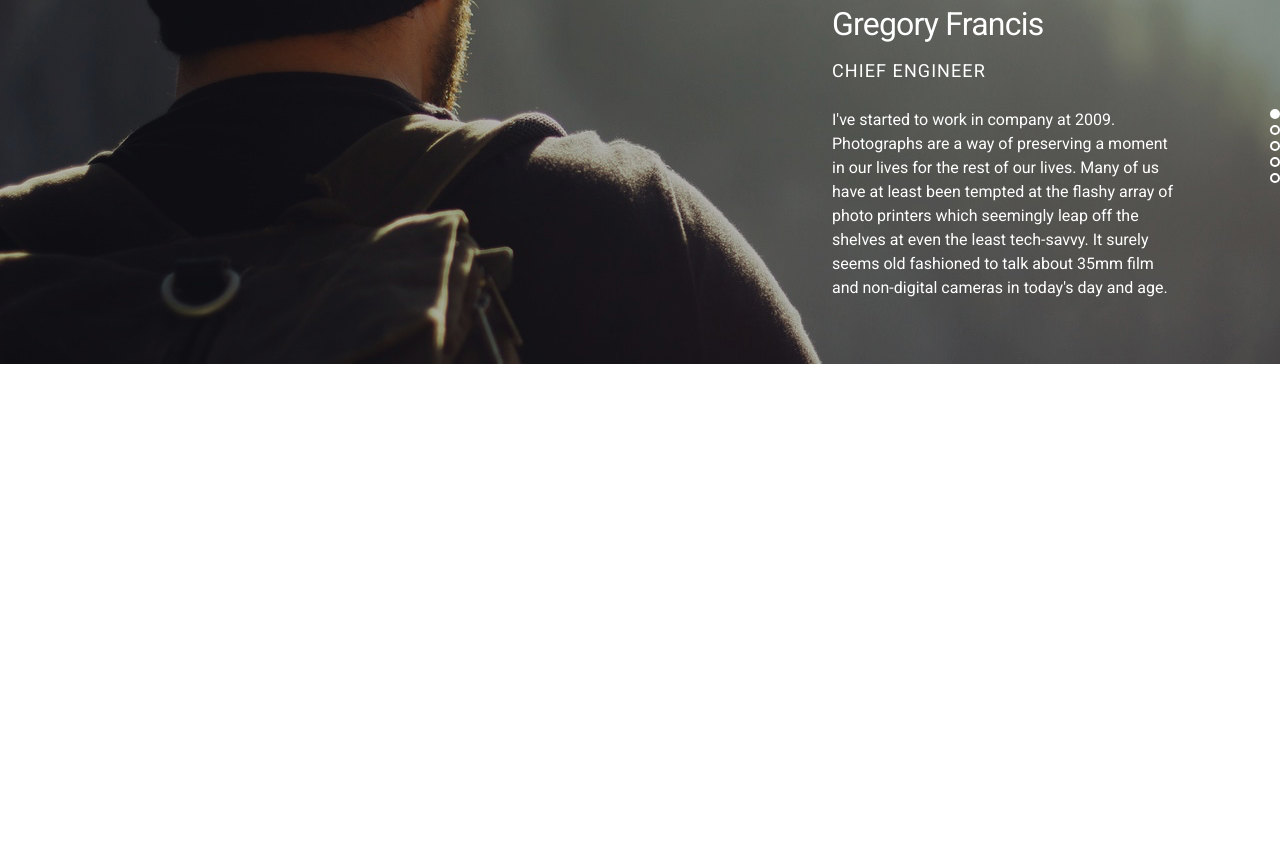
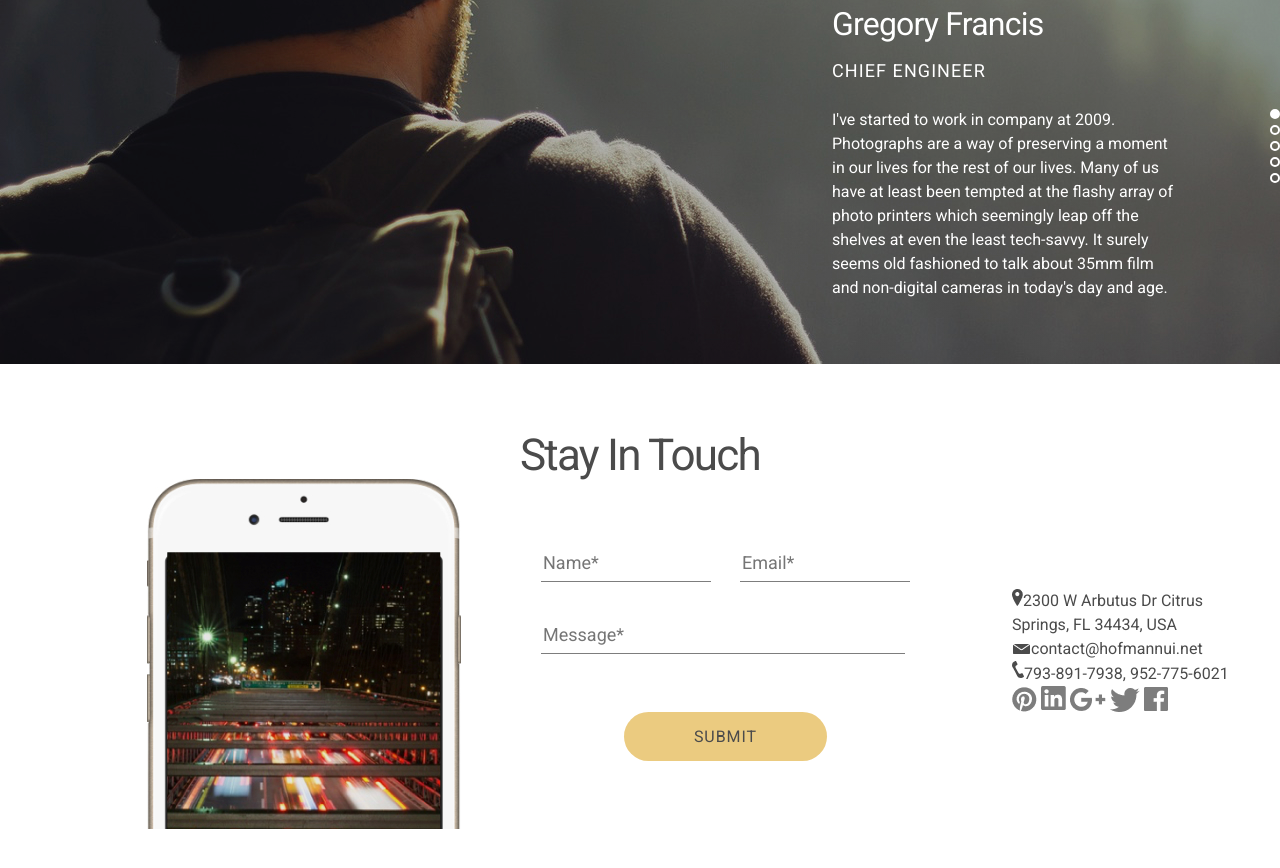
Before and after one commit to ronlechiht/HTML-CSS-Practice1, a website built with Parcel: page src/index.html in a window 1280 px wide. Shown: the part 5545-6413 px from the top of the page. Before the commit the page ends 5909 px from the top, so only its background shows below. Built offline with nearby package versions, Linux system fonts and the light colour scheme; files whose address does not match are found by name.

Commit message:
Implement section Contact(in-progress)

```diff
--- a/src/index.html
+++ b/src/index.html
@@ -273,6 +273,34 @@
           <a href="#"><div class="dot"></div></a>
         </div>
       </section>
+
+      <!--================================= Section Contact =================================-->
+      <section class="contact">
+        <h2 class="section-title">stay in touch</h2>
+        <div class="contact-body">
+          <img src="images/iPhoneApp.jpg" alt="iphone" class="iphone">
+          <form action="#" class="contact-form">
+            <div class="name-email">
+              <input type="text" name="user-name" placeholder="Name*" class="form-input input-name">
+              <input type="text" name="user-email" placeholder="Email*" class="form-input input-email">
+            </div>
+            <input type="text" name="user-message" placeholder="Message*" class="form-input input-message">
+            <a href="#" class="btn btn-submit">submit</a>
+          </form>
+          <div class="contact-info">
+            <p><img src="images/location.png" alt="location">2300 W Arbutus Dr Citrus Springs, FL 34434, USA</p>
+            <p><img src="images/mail.png" alt="mail">contact@hofmannui.net</p>
+            <p><img src="images/phone.png" alt="phone">793-891-7938, 952-775-6021</p>
+            <ul class="contact-social">
+              <li class="social-item"><a href="#"><img src="images/contact-p.png" alt="p"></a></li>
+              <li class="social-item"><a href="#"><img src="images/contact-in.png" alt="in"></a></li>
+              <li class="social-item"><a href="#"><img src="images/contact-gp.png" alt="gp"></a></li>
+              <li class="social-item"><a href="#"><img src="images/contact-tw.png" alt="tw"></a></li>
+              <li class="social-item"><a href="#"><img src="images/contact-fb.png" alt="fb"></a></li>
+            </ul>
+          </div>
+        </div>
+      </section>
       <footer class="page-footer"></footer>
     </main>
   </body>
--- a/src/styles/index.css
+++ b/src/styles/index.css
@@ -29,6 +29,10 @@ h1, h2, h3, h4, p, ul {
 
 a {
   text-decoration: none;
+}
+
+input {
+  border: none;
 }
 
 .flex-col {
@@ -560,3 +564,60 @@ a {
 .dot-active {
   background-color: #ffffff;
 }
+
+/* ---------------------------------------------------------------------------*\
+                              #SECTION CONTACT
+\*--------------------------------------------------------------------------- */
+
+.contact {
+  min-height: 797px;
+  padding-top: 67px;
+}
+
+.contact-body {
+  display: flex;
+  align-items: center;
+  padding-left: 147px;
+}
+
+.contact-form {
+  display: flex;
+  flex-direction: column;
+  margin-left: 80px;
+}
+
+.form-input {
+  font-size: 18px;
+  line-height: 27px;
+  padding-bottom: 5px;
+  border-bottom: 1px solid #7d7d7d;
+}
+
+.name-email {
+  display: flex;
+}
+
+.input-name,
+.input-email {
+  max-width: 166px;
+}
+
+.input-email {
+  margin-left: 29px;
+}
+
+.input-message {
+  max-width: 360px;
+  margin-top: 38px;
+}
+
+.btn-submit {
+  align-self: center;
+  margin-top: 58px;
+  padding: 15px 70px;
+}
+
+.contact-info {
+  margin-left: 102px;
+  max-width: 25ch;
+}
```
Also changed, not shown: src/images/contact-fb.png (added), src/images/contact-gp.png (added), src/images/contact-in.png (added), src/images/contact-p.png (added), src/images/contact-tw.png (added), src/images/iPhoneApp.jpg (added), src/images/location.png (added), src/images/mail.png (added), src/images/phone.png (added).
